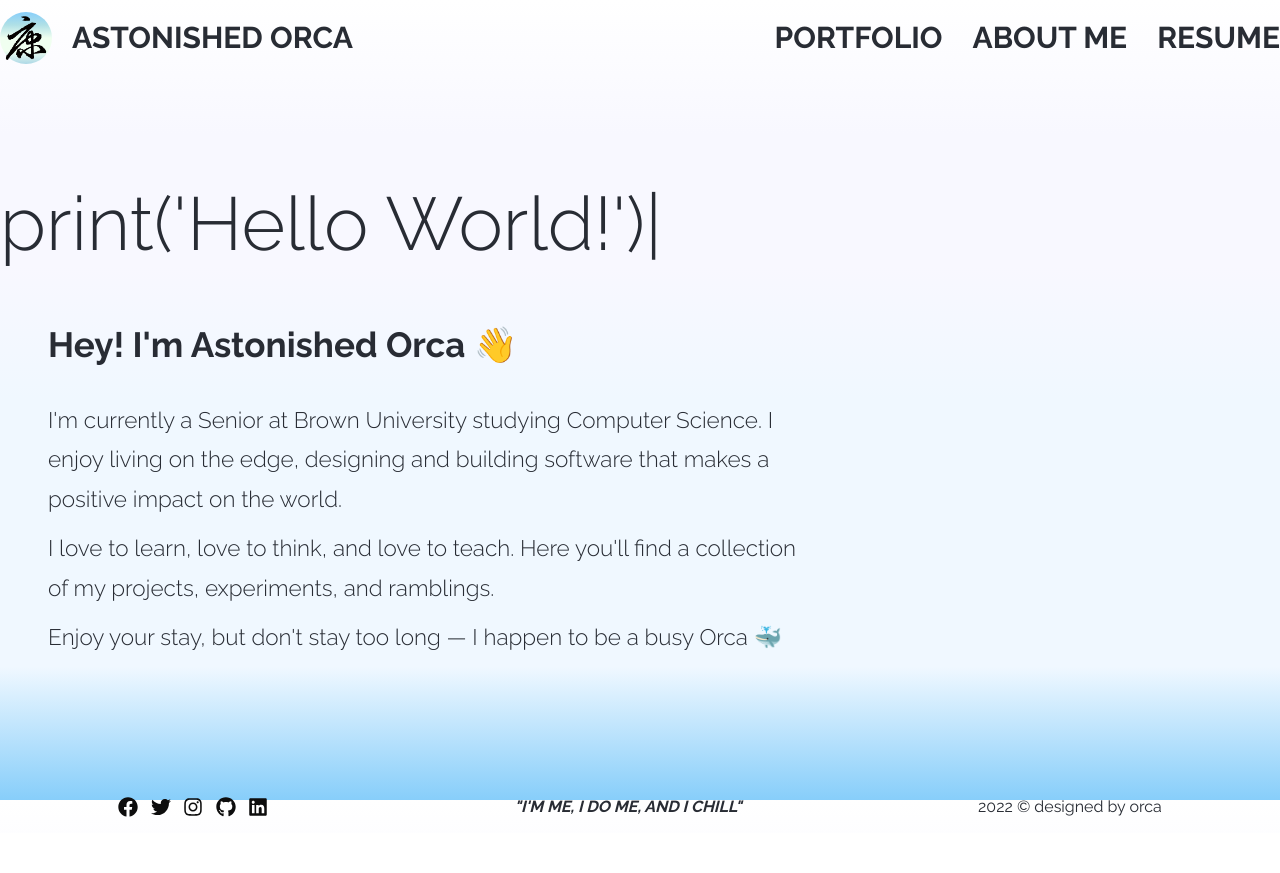
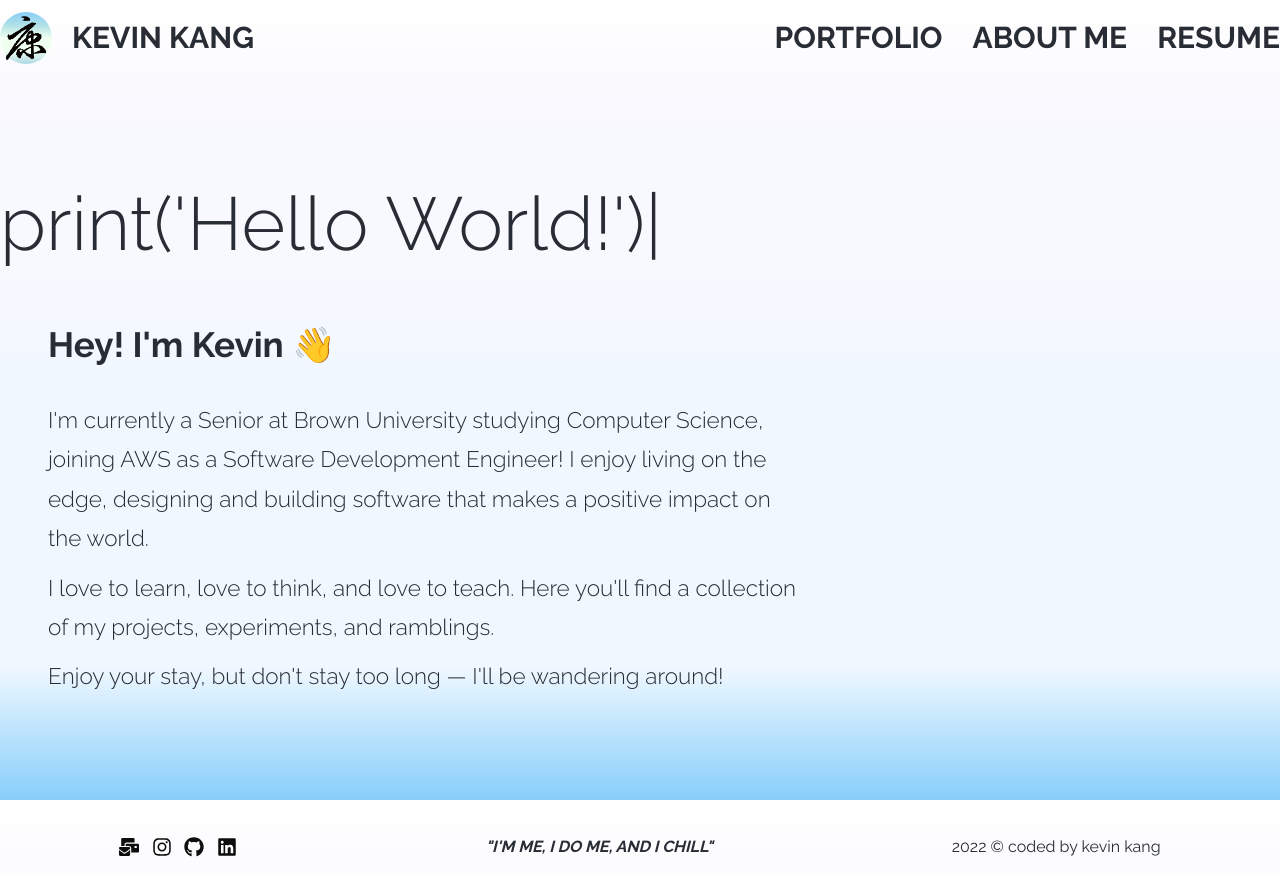
Before and after one commit to kevinxkang/kevinxkang.github.io, a React (Create React App) app: page /#/ in a window 1280 px wide. Before the commit the page ends 833 px from the top, so only its background shows below. Built offline with nearby package versions, Linux system fonts and the light colour scheme.

Commit message:
misc: name + href update to name

```diff
--- a/public/index.html
+++ b/public/index.html
@@ -24,7 +24,7 @@
       work correctly both with client-side routing and a non-root public URL.
       Learn how to configure a non-root public URL by running `npm run build`.
     -->
-    <title>orca</title>
+    <title>kang</title>
   </head>
   <body>
     <noscript>You need to enable JavaScript to run this app.</noscript>
--- a/src/components/footer.js
+++ b/src/components/footer.js
@@ -1,29 +1,33 @@
 import React from "react";
-import { FaFacebook, FaTwitter, FaInstagram, FaGithub, FaLinkedin } from "react-icons/fa";
+import { FaFacebook, FaTwitter, FaInstagram, FaGithub, FaLinkedin, FaMailBulk } from "react-icons/fa";
 
 const Footer = () => {
     return (
         <footer>
             <div className="footer-container">
                 <div className="social-media-icons">
-                    <a href="https://www.facebook.com/" target="_blank" rel="noopener noreferrer">
-                        <FaFacebook />
+                    {/*<a href="https://www.facebook.com/" target="_blank" rel="noopener noreferrer">*/}
+                    {/*    <FaFacebook />*/}
+                    {/*</a>*/}
+                    {/*<a href="https://twitter.com/ORCA_web" target="_blank" rel="noopener noreferrer">*/}
+                    {/*    <FaTwitter />*/}
+                    {/*</a>*/}
+
+                    <a href={"mailto:kevinkang1k1k@gmail.com"}>
+                        <FaMailBulk />
                     </a>
-                    <a href="https://twitter.com/ORCA_web" target="_blank" rel="noopener noreferrer">
-                        <FaTwitter />
-                    </a>
-                    <a href="https://www.instagram.com/oceans.orcas/" target="_blank" rel="noopener noreferrer">
+                    <a href="https://www.instagram.com/kevinxkang/" target="_blank" rel="noopener noreferrer">
                         <FaInstagram />
                     </a>
-                    <a href="https://www.github.com/astonishedorca14" target="_blank" rel="noopener noreferrer">
+                    <a href="https://www.github.com/kevinxkang" target="_blank" rel="noopener noreferrer">
                         <FaGithub />
                     </a>
-                    <a href="https://www.linkedin.com/company/orcasindia/" target="_blank" rel="noopener noreferrer">
+                    <a href="https://www.linkedin.com/in/kevin-x-kang/" target="_blank" rel="noopener noreferrer">
                         <FaLinkedin />
                     </a>
                 </div>
                 <p className="kd"> "I'M ME, I DO ME, AND I CHILL"</p>
-                <p>2022 © designed by orca </p>
+                <p>2022 © coded by kevin kang </p>
             </div>
         </footer>
     );
--- a/src/components/navbar.js
+++ b/src/components/navbar.js
@@ -10,7 +10,7 @@ const Navbar = () => {
                     <img className="kang" src={process.env.PUBLIC_URL + "/kang-logo.gif"} alt="logo" />
                 </div>
                 <div className="brand nav-title">
-                    <p> ASTONISHED ORCA </p>
+                    <p> KEVIN KANG </p>
                 </div>
             </Link>
 
--- a/src/pages/Home.js
+++ b/src/pages/Home.js
@@ -27,8 +27,9 @@ export default function Home() {
             </div>
             <div className="home-text-container">
                 <Fade bottom>
-                    <h2 className="home-h2-text"> Hey! I'm Astonished Orca 👋</h2>
-                    <p className="home-short-para"> I'm currently a Senior at Brown University studying Computer Science.
+                    <h2 className="home-h2-text"> Hey! I'm Kevin 👋</h2>
+                    <p className="home-short-para"> I'm currently a Senior at Brown University studying Computer Science, joining
+                        AWS as a Software Development Engineer!
                         I enjoy living on the edge, designing and building software that
                         makes a positive impact on the world.
                     </p>
@@ -37,7 +38,7 @@ export default function Home() {
                         a collection of my projects, experiments, and ramblings.
                     </p>
                     <p className="home-short-para">
-                        Enjoy your stay, but don't stay too long — I happen to be a busy Orca 🐳
+                        Enjoy your stay, but don't stay too long — I'll be wandering around!
                     </p>
                 </Fade>
             </div>
```
